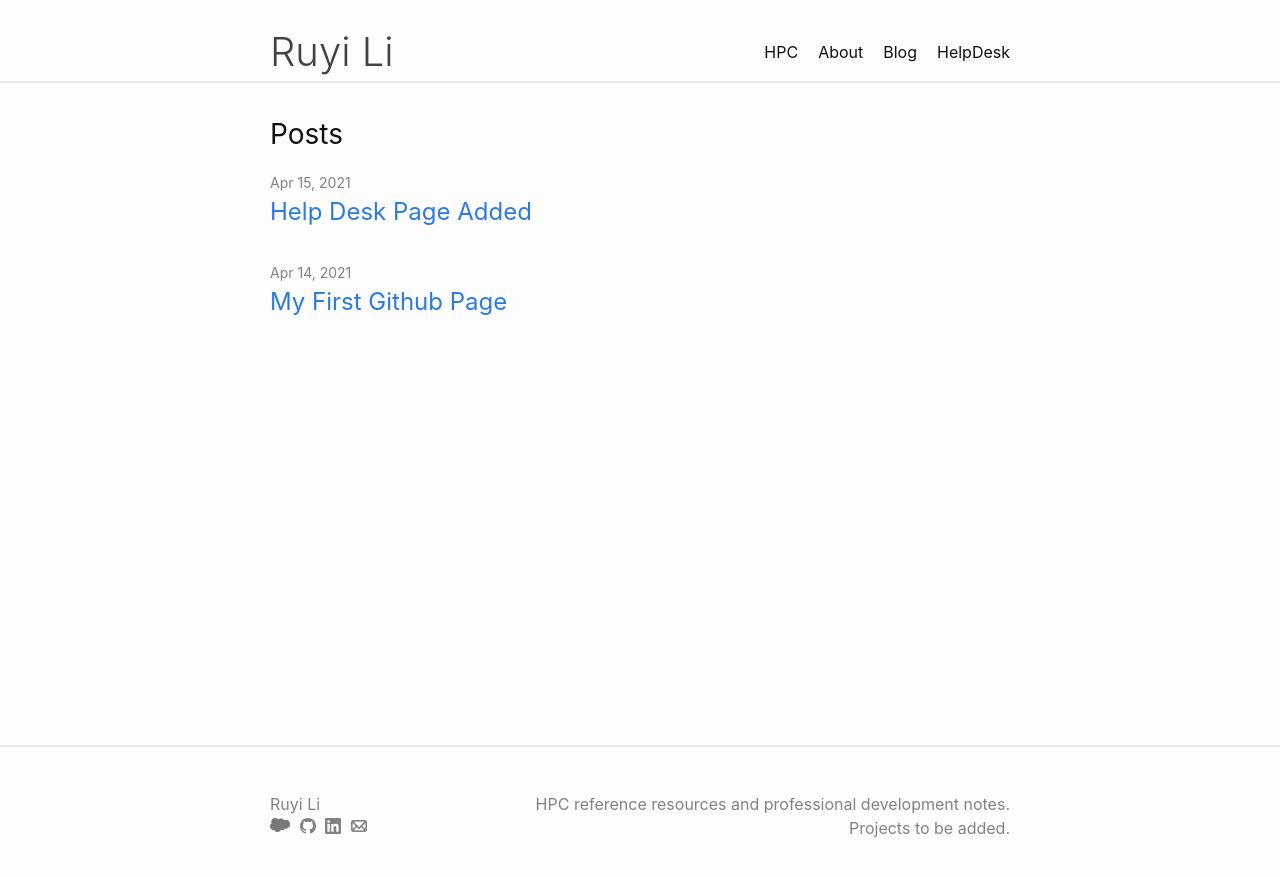
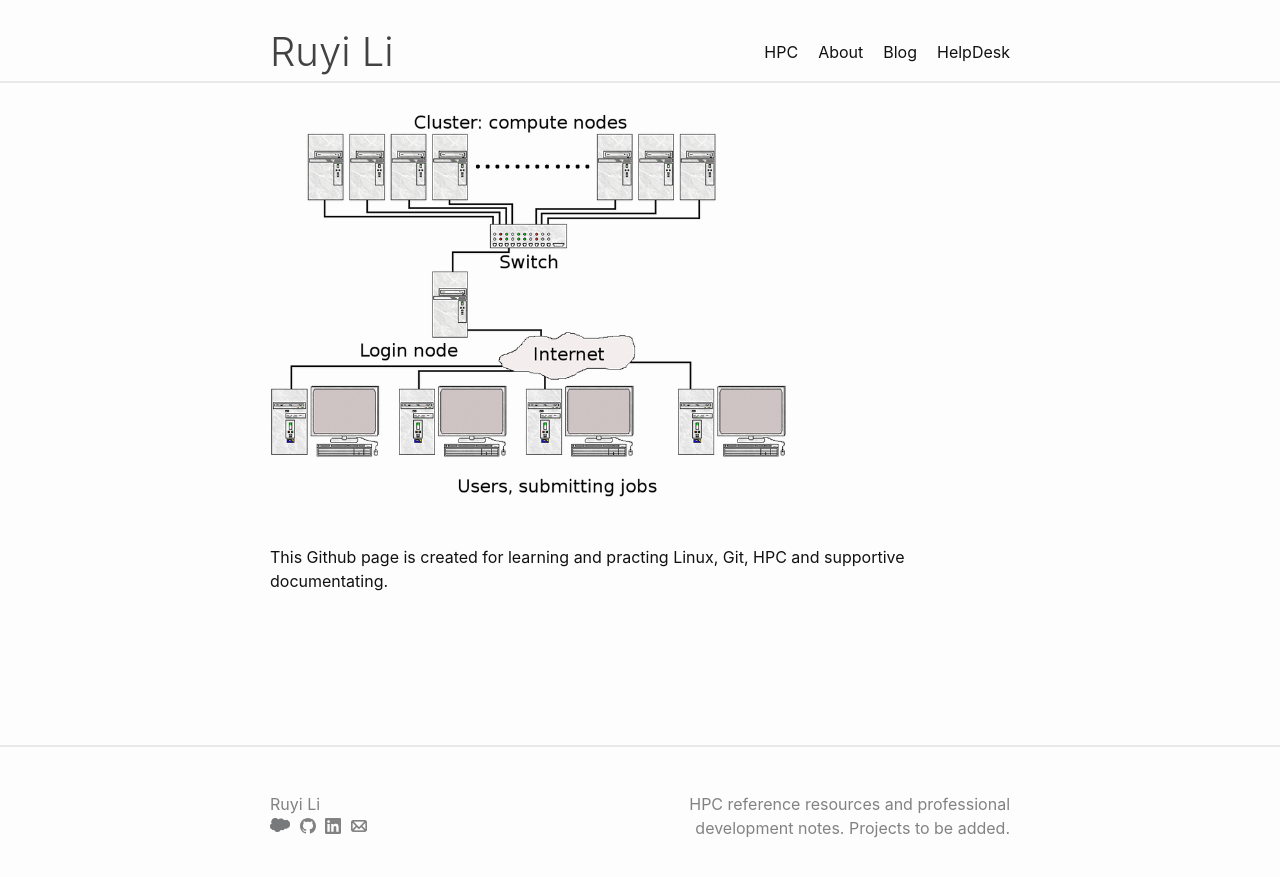
Before and after one commit to Ruyi95/Ruyi95.github.io, a Jekyll site: the page built from index.markdown, in a window 1280 px wide. Shown: the top 877 px of the page. Built offline with Jekyll 4.4.1, drawn with Linux system fonts in a browser that asks for light colours.

Commit message:
Edited the Home page.

```diff
--- a/_layouts/home.html
+++ b/_layouts/home.html
@@ -1,35 +1,12 @@
 ---
 layout: default
 ---
-
-<div class="home">
-  {%- if page.title -%}
-    <h1 class="page-heading">{{ page.title }}</h1>
-  {%- endif -%}
-
-  {{ content }}
-
-
-  {%- if site.posts.size > 0 -%}
-    <h2 class="post-list-heading">{{ page.list_title | default: "Posts" }}</h2>
-    <ul class="post-list">
-      {%- for post in site.posts -%}
-      <li>
-        {%- assign date_format = site.minima.date_format | default: "%b %-d, %Y" -%}
-        <span class="post-meta">{{ post.date | date: date_format }}</span>
-        <h3>
-          <a class="post-link" href="{{ post.url | relative_url }}">
-            {{ post.title | escape }}
-          </a>
-        </h3>
-        {%- if site.show_excerpts -%}
-          {{ post.excerpt }}
-        {%- endif -%}
-      </li>
-      {%- endfor -%}
-    </ul>
-
-  {%- endif -%}
-
-
+<div>
+<img src=" /assets/cluster.png" alt="Cluster" style="width:70%;height:70%">
 </div>
+<div>
+</br></br>
+</div>
+<div>
+This Github page is created for learning and practing Linux, Git, HPC and supportive documentating.
+</div>
--- a/_sass/minima/_layout.scss
+++ b/_sass/minima/_layout.scss
@@ -140,8 +140,9 @@
 }
 
 .footer-col-2 {
-  width: -webkit-calc(65% - (#{$spacing-unit} / 2));
-  width:         calc(65% - (#{$spacing-unit} / 2));
+  float: right;
+  width: -webkit-calc(50% - (#{$spacing-unit} / 2));
+  width:         calc(50% - (#{$spacing-unit} / 2));
   text-align: right;
 }
 
```
Also changed, not shown: assets/cluster.png (added).
